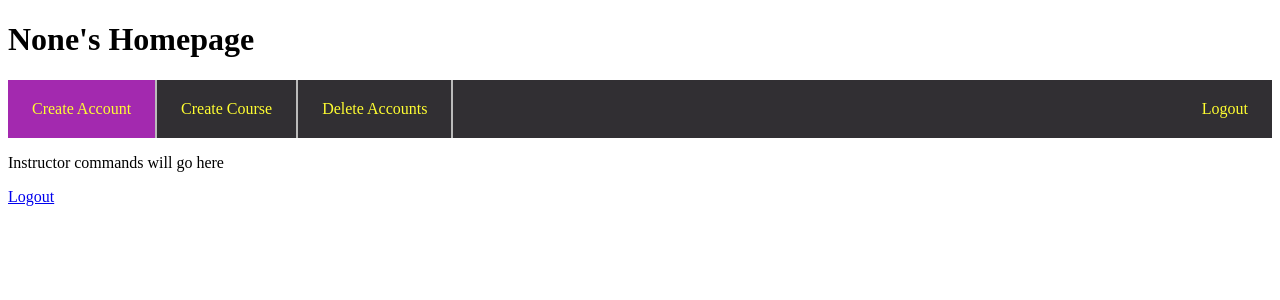
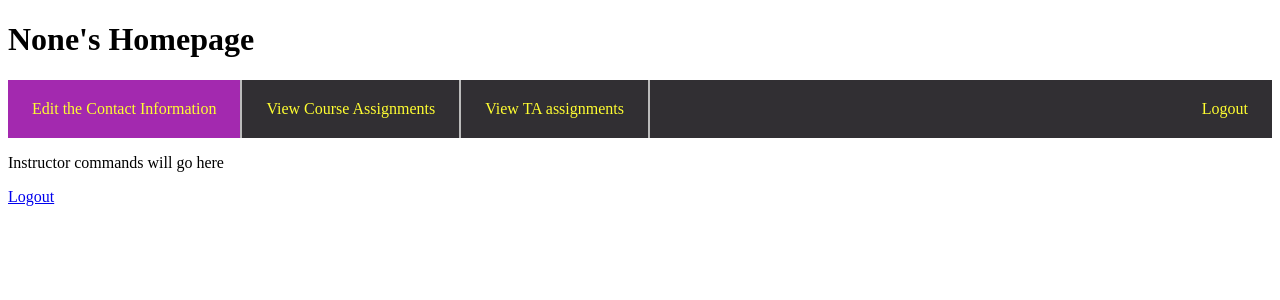
Before and after one commit to nmscannell/TaScheduleizer, a Django app: page /instructor/ in a window 1280 px wide. Shown: the top 300 px of the page. Run offline with Django 3.2, Linux system fonts and the light colour scheme; data comes from the database, SQL or seed files in the repository.

Commit message:
navigation bar

```diff
--- a/templates/Accounts/InstructorHome.html
+++ b/templates/Accounts/InstructorHome.html
@@ -41,9 +41,9 @@ li a:hover:not(.active) {
 <body>
 <h1> {{ account }}'s Homepage </h1>
 <ul>
-    <li><a class="active" href="/createaccount/">Create Account</a></li>
-    <li><a href=" ">Create Course</a></li>
-     <li><a href="deleteaccount">Delete Accounts</a></li>
+   <li><a class="active" href=" ">Edit the Contact Information</a></li>
+    <li><a href="/courseassignments">View Course Assignments</a></li>
+     <li><a href=" ">View TA assignments</a></li>
      <li style="float:right"><a href="/login/">Logout</a></li>
 </ul>
 <p>Instructor commands will go here</p>
```
